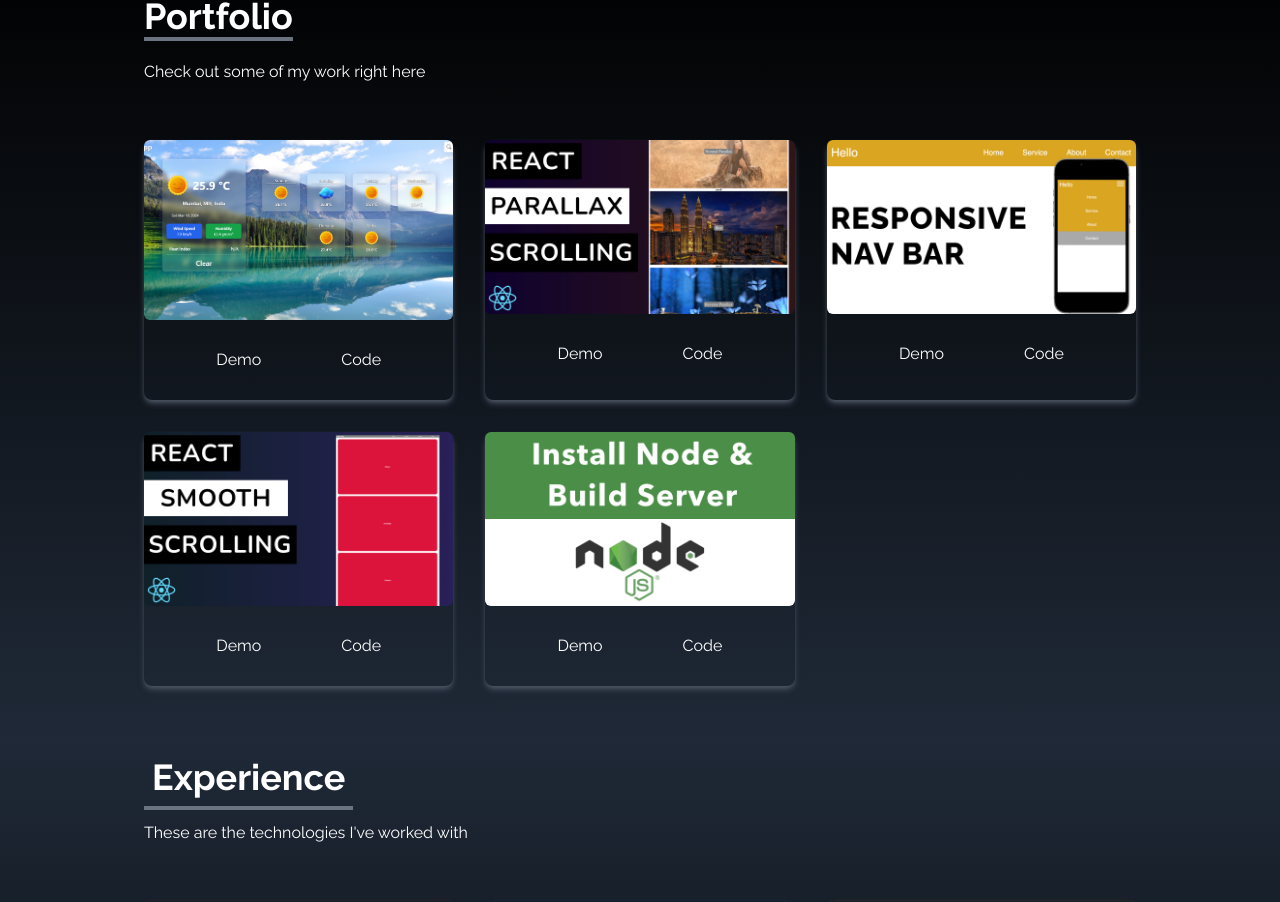
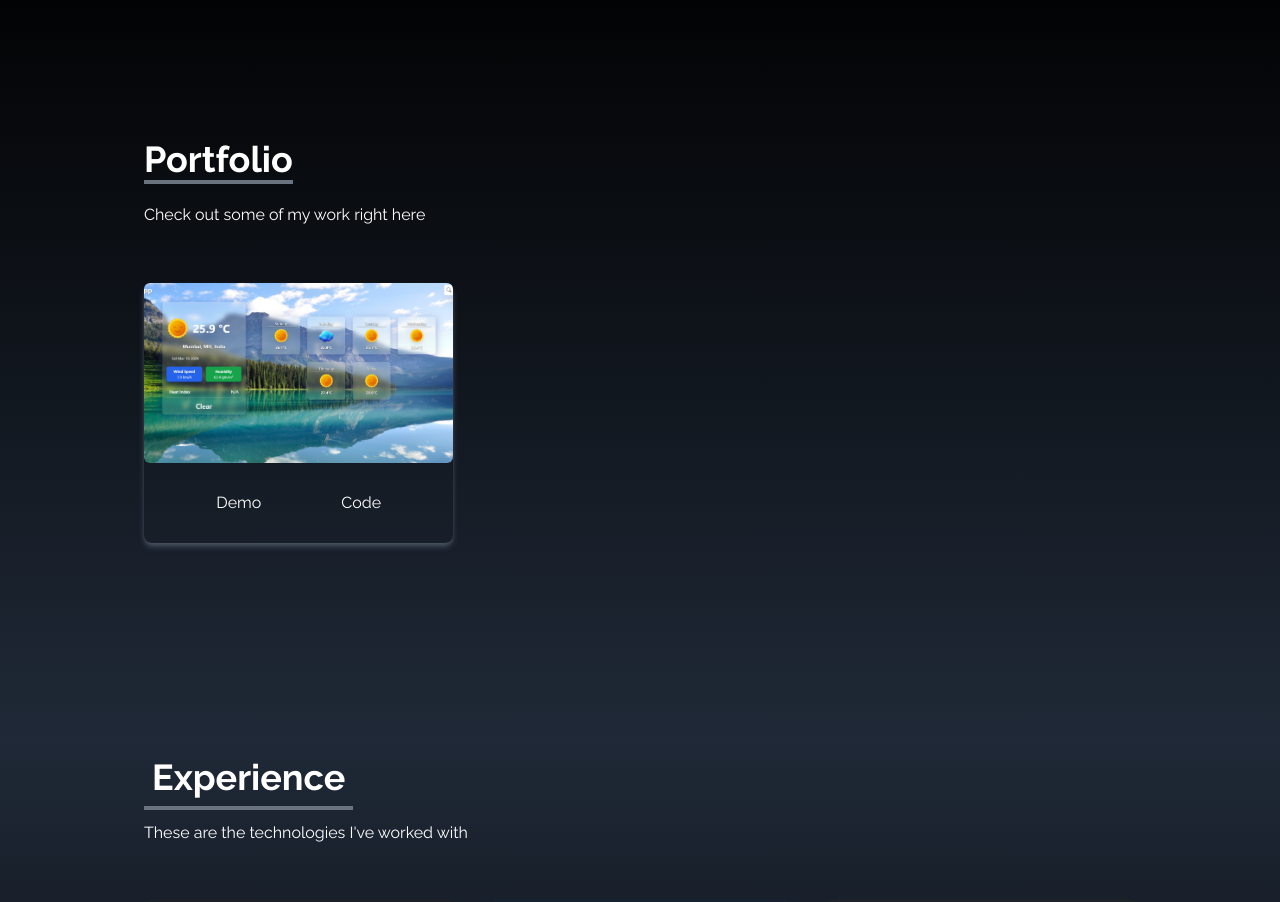
Before and after one commit to Yadnesh12/My_Portfolio1, a React (Create React App) app: page / in a window 1280 px wide. Shown: the part 1659-2561 px from the top of the page. Built offline with nearby package versions, Linux system fonts and the light colour scheme.

Commit message:
portfolio updated

```diff
--- a/src/components/Portfolio.jsx
+++ b/src/components/Portfolio.jsx
@@ -13,23 +13,23 @@ const Portfolio = () => {
       src: weatherApp,
       link:"https://yadneshweatherapp.netlify.app/",
       code:"https://github.com/Yadnesh12/Weather-app-React",
-    },
-    {
-      id: 2,
-      src: reactParallax,
-    },
-    {
-      id: 3,
-      src: navbar,
-    },
-    {
-      id: 4,
-      src: reactSmooth,
-    },
-    {
-      id: 5,
-      src: installNode,
-    },
+    }
+    // {
+    //   id: 2,
+    //   src: reactParallax,
+    // },
+    // {
+    //   id: 3,
+    //   src: navbar,
+    // },
+    // {
+    //   id: 4,
+    //   src: reactSmooth,
+    // },
+    // {
+    //   id: 5,
+    //   src: installNode,
+    // },
 
   ];
 
```
